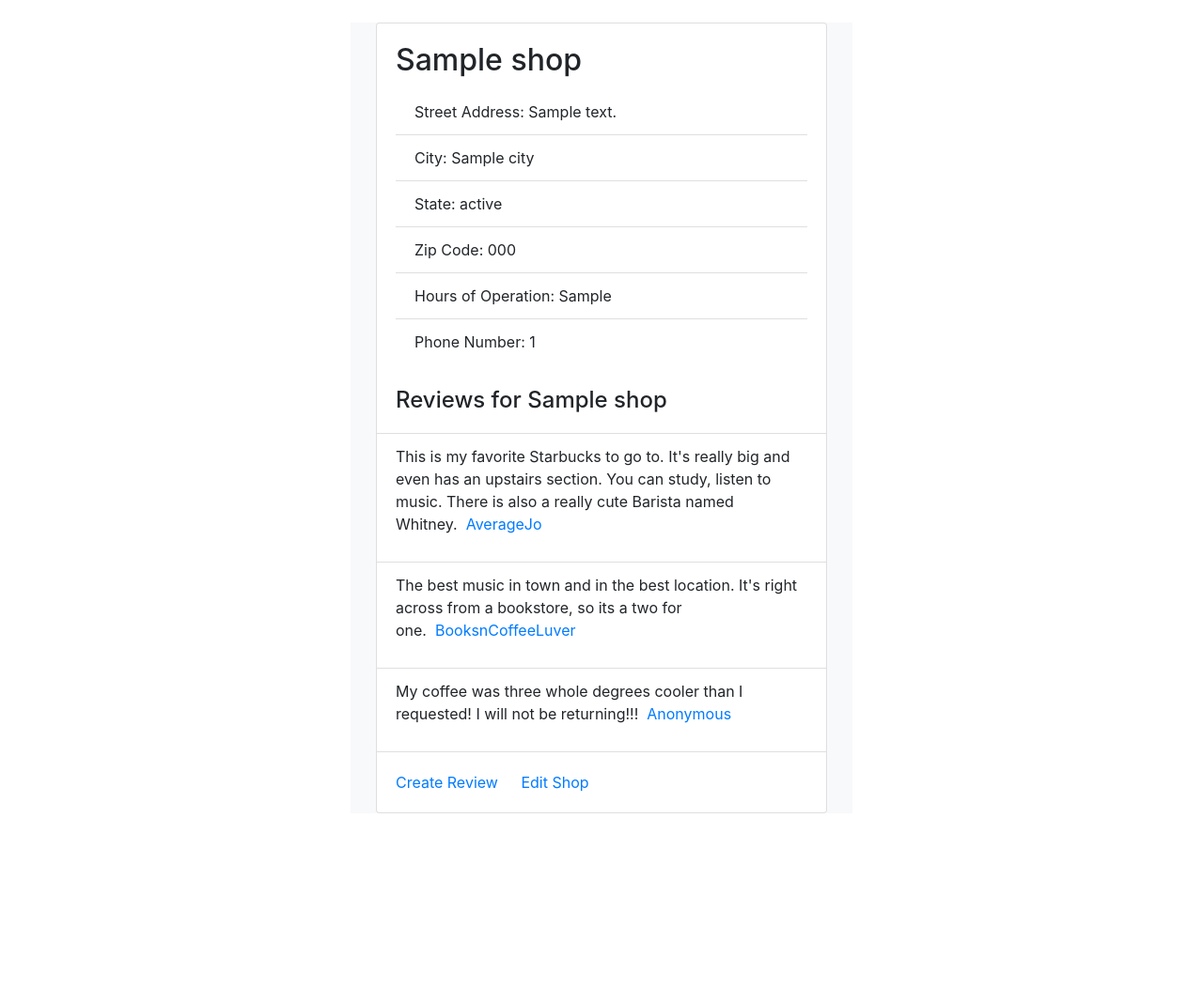
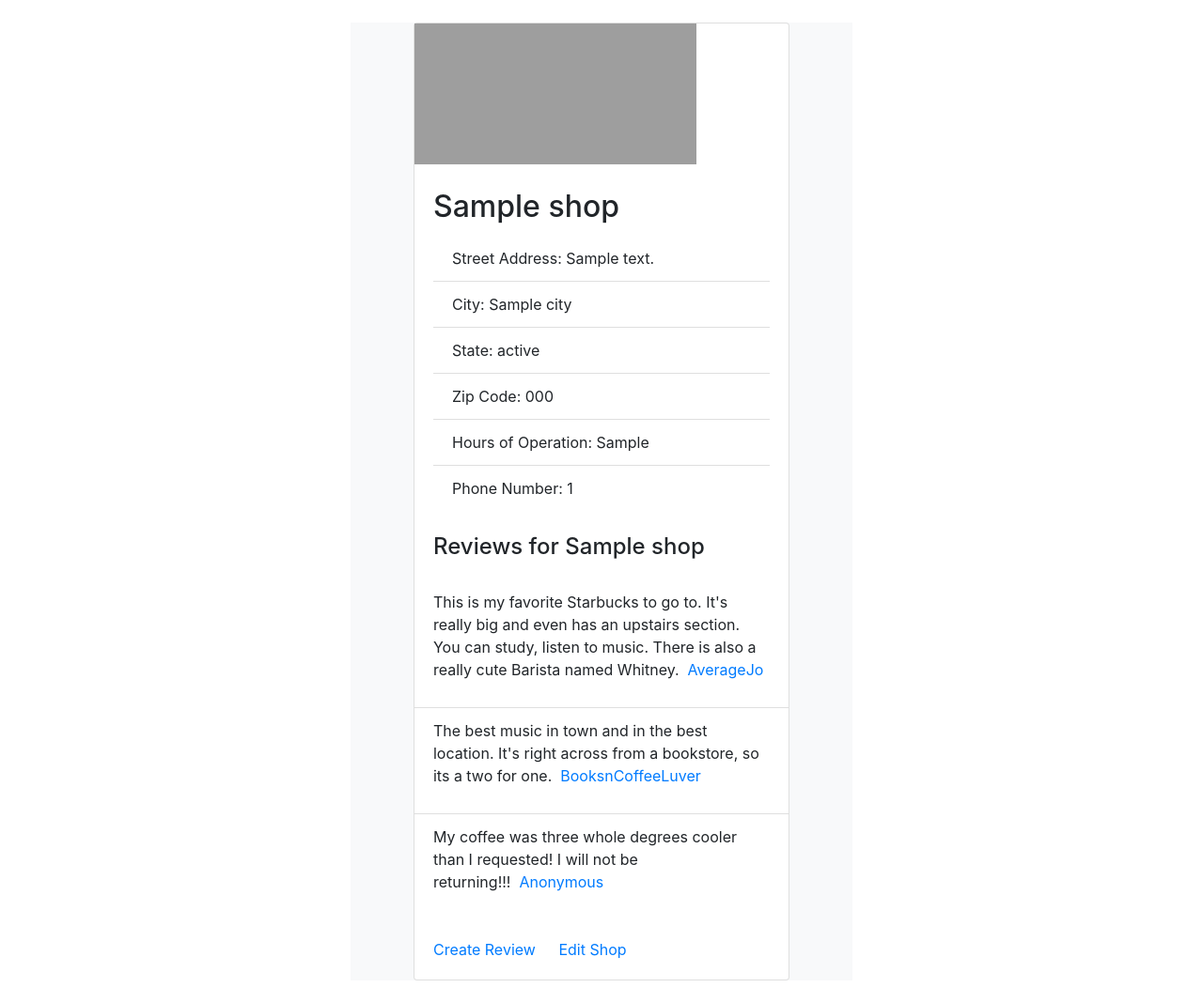
Before and after one commit to whitchakara/thejavaguide, a Django app: template java_app/templates/one_shop_02.html in a window 1280 px wide. Shown: the part 69-1137 px from the top of the page at 94% size. Before the commit the page ends 935 px from the top, so only its background shows below. Run offline with Django 3.2, Linux system fonts and the light colour scheme; the template is opened without the code that fills it: most values are stand-ins (such as "Sample title", 1, 10 or a date in 2020); some libraries are stand-ins or nearby versions; grey boxes are pictures that could not be loaded.

Commit message:
Now with functioning iframe

```diff
--- a/java_app/templates/one_shop_02.html
+++ b/java_app/templates/one_shop_02.html
@@ -24,11 +24,11 @@
         </div>
     </nav>
 <div class="container col-sm-5 bg-light my-4">
-<div class="card mx-auto" style="width: 30rem;">
-<!--<div class="ratio ratio-4x3">
-    <div><iframe width="300" height="225" style="border:0" loading="lazy" allowfullscreen
+<div class="card mx-auto" style="width: 25rem;">
+<div class="ratio ratio-1x1">
+    <div><iframe style="border:0" loading="lazy" allowfullscreen
     src="https://www.google.com/maps/embed/v1/place?key=AIzaSyD2oMtSuoeV7dCP18rD_yCcBRjTmzUgMcA&q=place_id:ChIJr2PjrQUKlVQRjqzh0oNxCWA">
-    </iframe></div> -->
+    </iframe></div>
 <div class="card-body">
         <h2 class="mx-auto card-title">{{shop.name}}</h2>
         <ul class="list-group list-group-flush">
```
